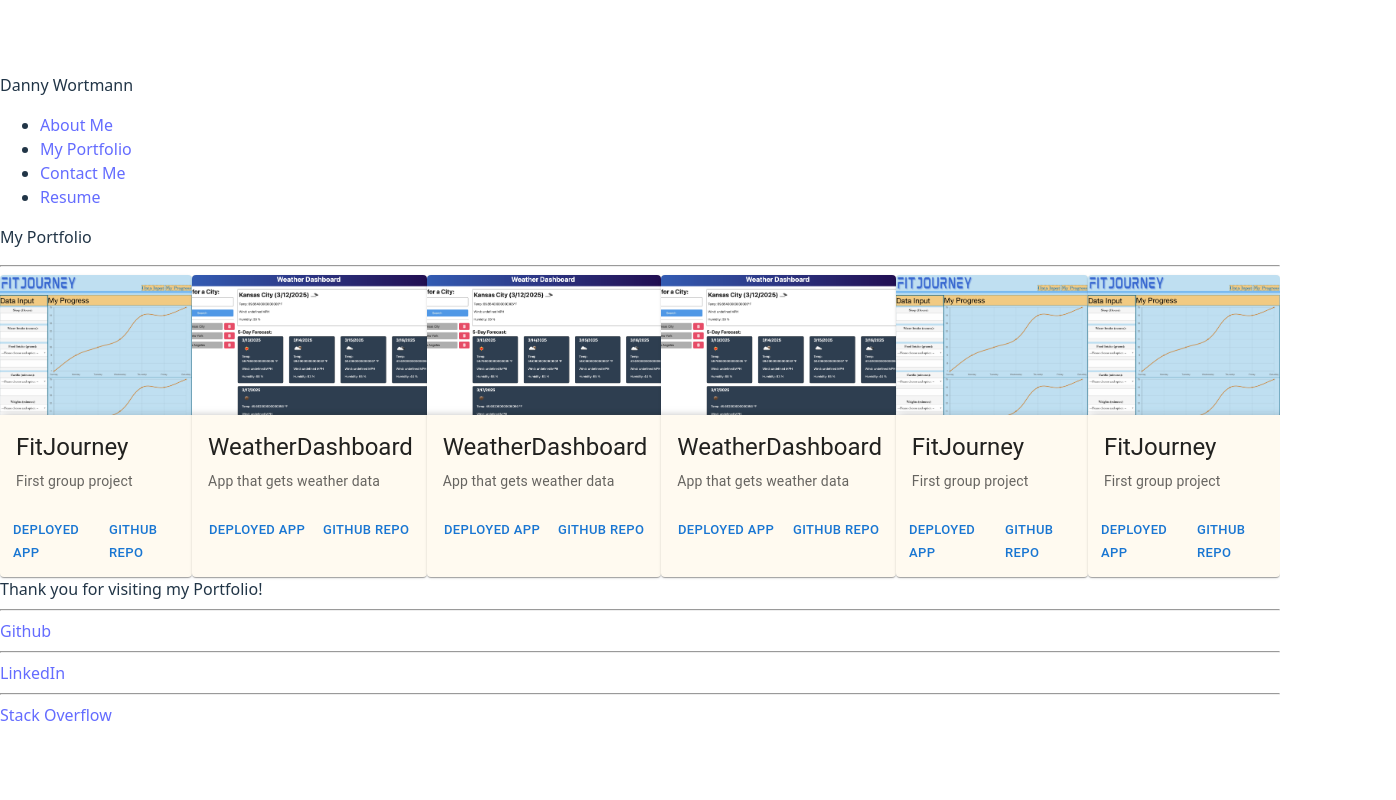
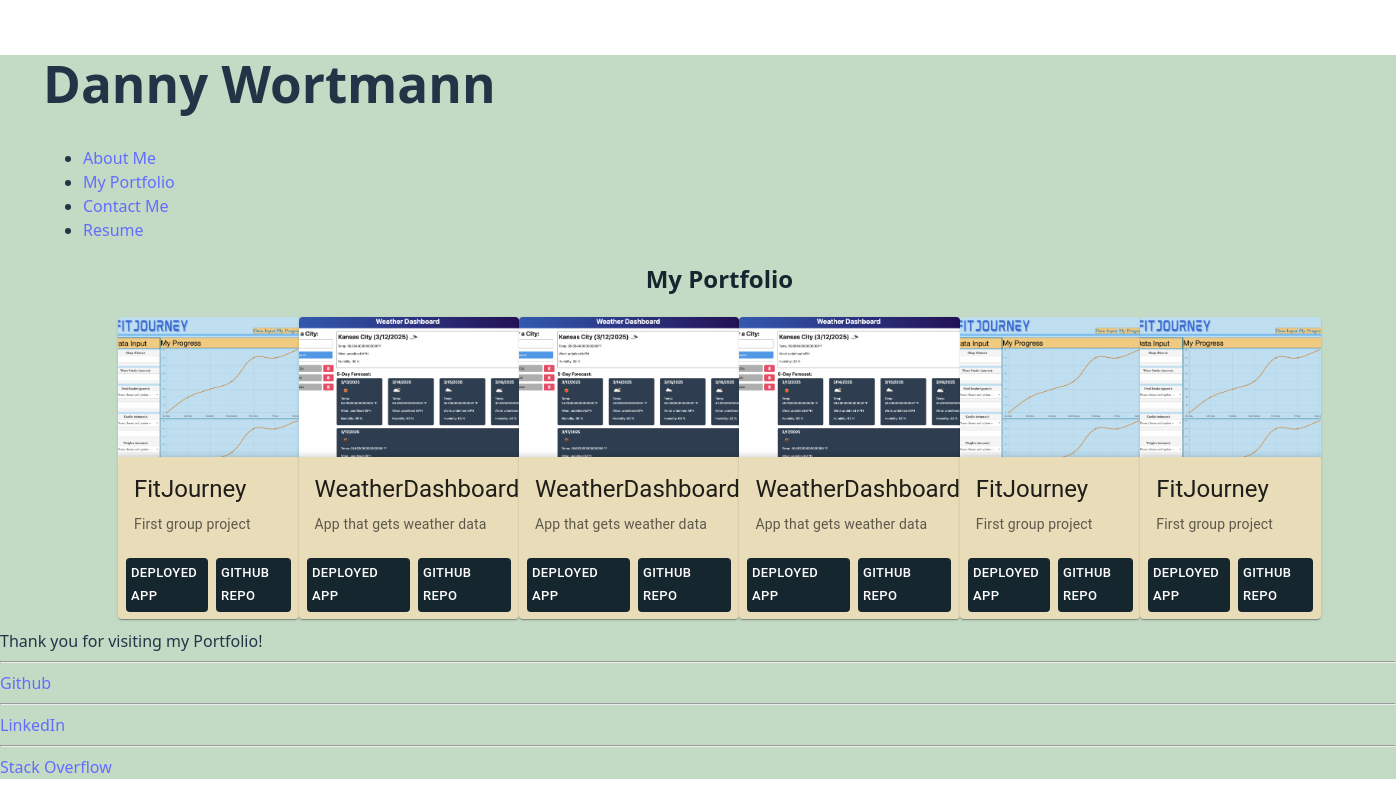
Before and after one commit to dlwortmann/React-Portfolio-Challenge-12, a React (Vite) app in the folder react-portfolio/: page /Portfolio in a window 1280 px wide. Shown: the whole page, 1396 px wide, since content can reach past the window. Built offline with nearby package versions, Linux system fonts and the light colour scheme.

Commit message:
begin to add styling

```diff
--- a/react-portfolio/src/App.jsx
+++ b/react-portfolio/src/App.jsx
@@ -6,7 +6,7 @@ import './App.css';
 
 function App() {
     return (
-    <div>
+    <div style={{backgroundColor: "#C3DBC5"}}>
       <Header />
       <Footer />
     </div>
--- a/react-portfolio/src/components/Footer/Footer.css
+++ b/react-portfolio/src/components/Footer/Footer.css
@@ -0,0 +1,42 @@
+#icon {
+    color: #322217;
+  }
+
+  #icon:hover {
+    color: #db791a;
+    cursor: pointer;
+  }
+
+  @-webkit-keyframes pop-on-hover {
+    50% {
+      -webkit-transform: scale(1.2);
+      transform: scale(1.2);
+    }
+  }
+
+  @keyframes pop-on-hover {
+    50% {
+      -webkit-transform: scale(1.2);
+      transform: scale(1.2);
+    }
+  }
+
+  .pop-on-hover {
+    display: inline-block;
+    vertical-align: middle;
+    -webkit-transform: perspective(1px) translateZ(0);
+    transform: perspective(1px) translateZ(0);
+    box-shadow: 0 0 1px rgba(0, 0, 0, 0);
+  }
+
+  .pop-on-hover:hover,
+  .pop-on-hover:focus,
+  .pop-on-hover:active {
+    -webkit-animation-name: pop-on-hover;
+    animation-name: pop-on-hover;
+    -webkit-animation-duration: 0.3s;
+    animation-duration: 0.3s;
+    -webkit-animation-timing-function: linear;
+    animation-timing-function: linear;
+    -webkit-animation-iteration-count: 1;
+    animation-iteration-count: 1;
--- a/react-portfolio/src/components/Header/Header.css
+++ b/react-portfolio/src/components/Header/Header.css
@@ -0,0 +1,13 @@
+.headerParent {
+    background-color: #C3DBC5;
+    height: "20vh";
+    display: flex;
+    justify-content: space-between;
+    padding: 2vw;
+  }
+
+  #header-text {
+    font-size: xx-large;
+    color: #16262e;
+    justify-content: center;
+  }
--- a/react-portfolio/src/components/Header/Header.jsx
+++ b/react-portfolio/src/components/Header/Header.jsx
@@ -1,23 +1,19 @@
 import React, { useState } from "react";
 import Navigation from '../Navigation/Navigation';
-import About from '../About/About';
-import Portfolio from '../Portfolio/Portfolio';
-import Contact from '../Contact/Contact';
-import Resume from '../Resume/Resume';
 import { Outlet } from 'react-router-dom'
 
-export function Header() {
+function Header() {
     const [currentPage, setCurrentPage] = useState("/About")
 
     return (
-        <div>
-            <nav className=''>
-                <span>Danny Wortmann</span>
-            </nav>
+        <div className="headerParent" style={{ padding: "0px 0px 10px 43px"}}>
+            <h1 id="header-text">Danny Wortmann</h1>
+            <nav>
             <Navigation
             currentPage={currentPage}
             setCurrentPage={setCurrentPage}/>
             <Outlet />
+            </nav>
 
         </div>
     )
--- a/react-portfolio/src/components/Portfolio/Portfolio.jsx
+++ b/react-portfolio/src/components/Portfolio/Portfolio.jsx
@@ -4,9 +4,8 @@ import Project from '../Projects/Projects.jsx'
 
 function Portfolio() {
     return (
-        <div>
-        <p className=''>My Portfolio</p>
-        <hr />
+        <div style={{paddingLeft: "75px", paddingRight: "75px"}}>
+        <h2 style={{justifyContent: "center", display:"flex", border: "5px", color: "#16262E",}}>My Portfolio</h2>
         <Project />
         </div>
     )
--- a/react-portfolio/src/components/Projects/Projects.css
+++ b/react-portfolio/src/components/Projects/Projects.css
@@ -14,13 +14,13 @@ div#project {
     display: hidden !important;
   }
 
-  #portfolio-button {
-    background-color: #db791a;
+  #project-button {
+    background-color: #16262E;
     color: white;
   }
 
-  #portfolio-button:hover {
-    background-color: #e99d51;
+  #project-button:hover {
+    background-color: #2E4756;
     color: white;
   }
 
--- a/react-portfolio/src/components/Projects/Projects.jsx
+++ b/react-portfolio/src/components/Projects/Projects.jsx
@@ -77,7 +77,7 @@ function Project () {
     return (
         <Grid2 size={{ xs: 4 }} style={{ display: "flex", justifyContent: "center"}}>
             {projects.map(project => (
-            <Card key={project.id} sx={{ maxWidth: 345 }} style= {{ backgroundColor: "floralwhite" }}>
+            <Card key={project.id} sx={{ maxWidth: 345 }} style= {{ backgroundColor: "#e8DCB9" }}>
                 <CardMedia
                 component= "img"
                 alt="projects displayed with active links"
```
Also changed, not shown: react-portfolio/src/components/Portfolio/Portfolio.css (deleted).
